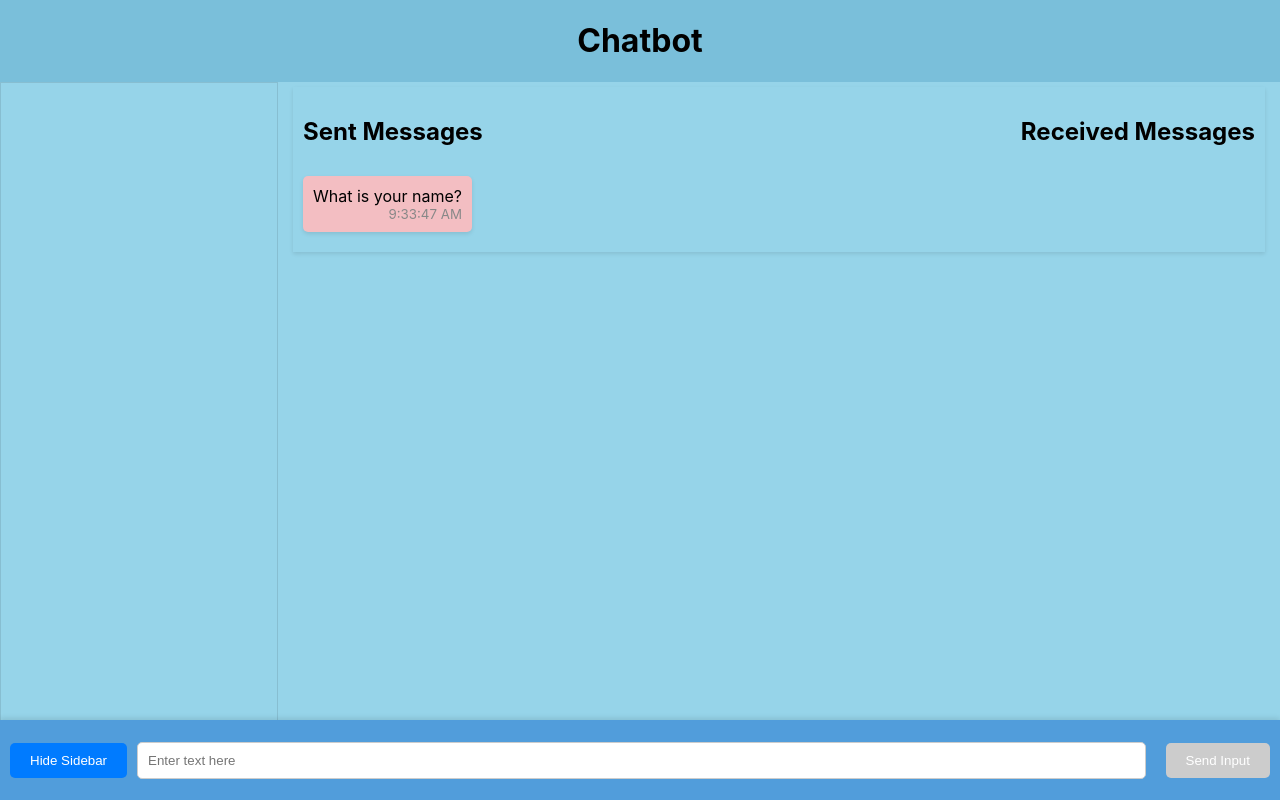
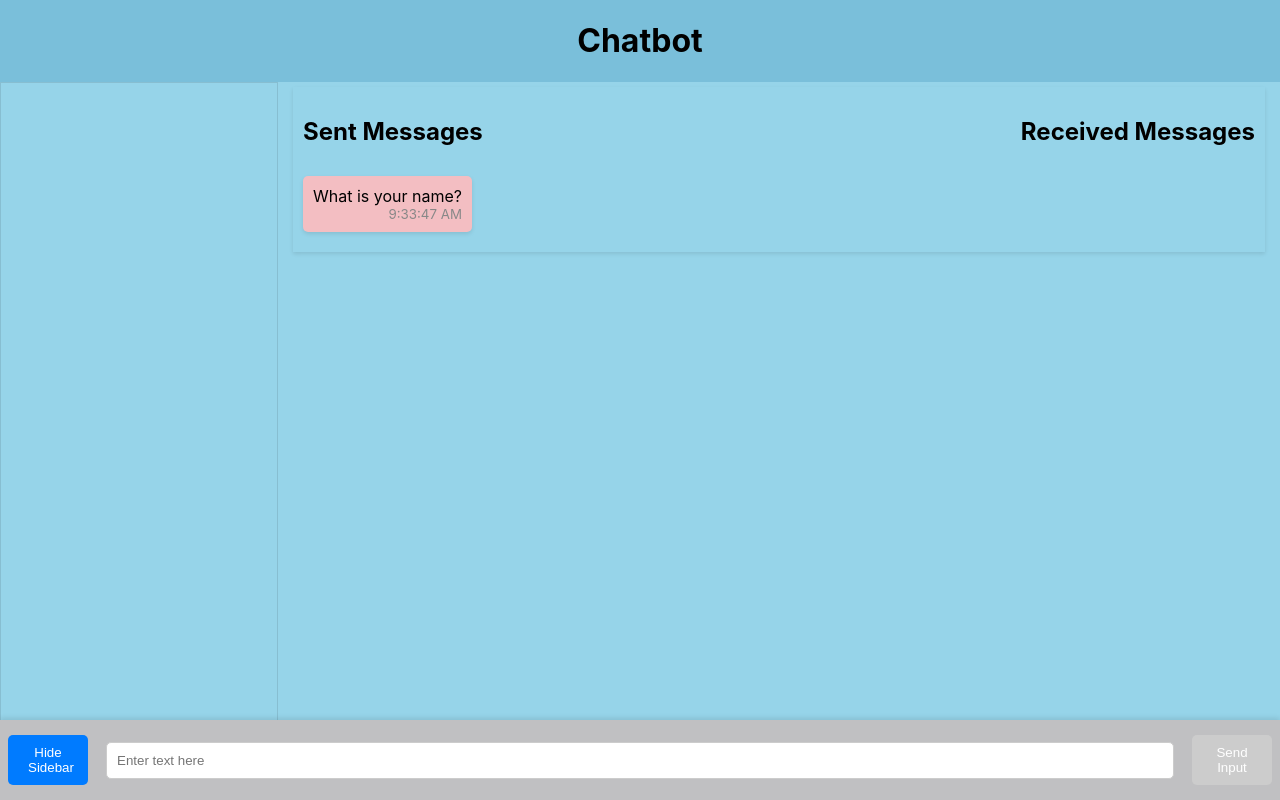
Before and after one commit to rcanaan/chatbot, a React (Create React App) app: page / in a window 1280 px wide. Built offline with nearby package versions, Linux system fonts and the light colour scheme.

Commit message:
footer adjustment

```diff
--- a/src/components/Footer.module.css
+++ b/src/components/Footer.module.css
@@ -2,25 +2,26 @@
   display: flex;
   align-items: center;
   justify-content: space-between;
-  background-color: rgb(81, 157, 219);
+  background-color: rgb(192, 192, 194);
   position: fixed;
   height: 5rem;
   left: 0;
   bottom: 0;
   width: 100%;
-
   box-shadow: 0 -2px 5px rgba(0, 0, 0, 0.1);
+  overflow: hidden;
 }
 
 .footer button {
-  margin-right: 10px;
   padding: 10px 20px;
   border: none;
   background-color: #007bff;
   color: white;
   cursor: pointer;
-  margin-left: 10px;
   border-radius: 5px;
+  width: 80px;
+  margin-right: 8px;
+  margin-left: 8px;
 }
 
 .footer button:disabled {
@@ -29,12 +30,13 @@
 }
 
 .footer .input {
-  flex: 1;
+  flex-grow: 1;
   padding: 10px;
-  margin-right: 10px;
+  margin: 0 10px;
   border: 1px solid #ccc;
   border-radius: 5px;
-  width: 30%; /* Increase width for better spacing */
+  min-width: 150px;
+  max-width: 200px;
 }
 
 .footer .sendButton {
@@ -52,8 +54,8 @@
 }
 
 .loader {
-  border: 12px solid #f3f3f3; /* Light grey */
-  border-top: 12px solid #3498db; /* Blue */
+  border: 12px solid #f3f3f3;
+  border-top: 12px solid #3498db;
   border-radius: 50%;
   width: 12px;
   height: 12px;
@@ -68,3 +70,9 @@
     transform: rotate(360deg);
   }
 }
+@media only screen and (min-width: 767px) {
+  .footer .input {
+    min-width: 30rem;
+    max-width: 75rem;
+  }
+}
```
